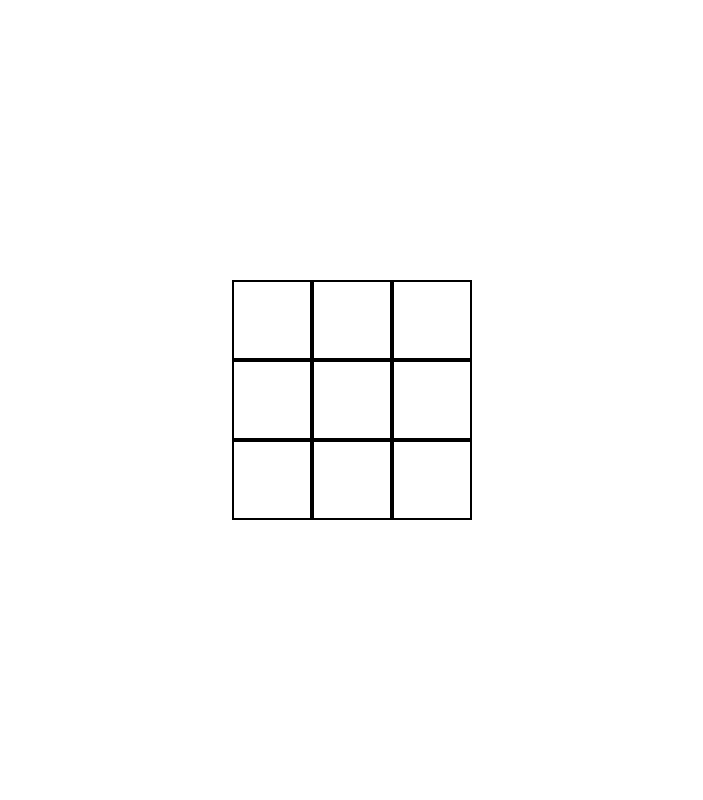
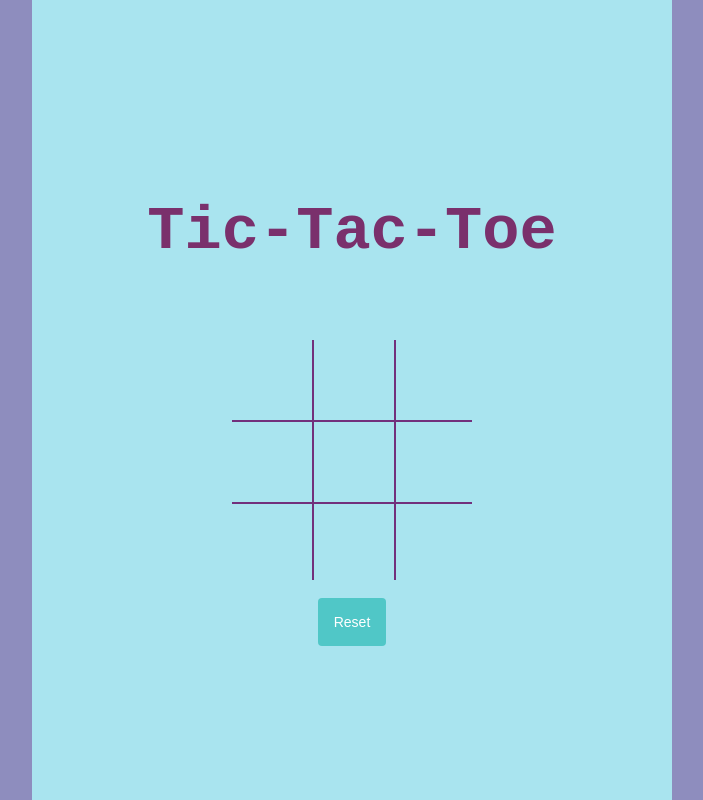
Before and after one commit to andrezasantana/tic-tac-toe, a plain HTML site: page index.html in a window 1280 px wide. Shown: the whole page, without its empty margins (288-991 px from the left). Drawn offline with Linux system fonts and the light colour scheme.

Commit message:
Style improvements and reset button

```diff
--- a/index.html
+++ b/index.html
@@ -8,6 +8,8 @@
 </head>
 
 <body>
+    <div class="container">
+        <h1>Tic-Tac-Toe</h1>
         <div id="game">
             <div class="space" onclick="addition(this)"></div>
             <div class="space" onclick="addition(this)"></div>
@@ -19,7 +21,8 @@
             <div class="space" onclick="addition(this)"></div>
             <div class="space" onclick="addition(this)"></div>
         </div>
-    <div class="x"></div>
+        <button type="reset" onclick="reset()">Reset</button>
+    </div>
 </body>
 
 <script type="text/javascript" src="script.js"></script>
--- a/script.js
+++ b/script.js
@@ -1,10 +1,17 @@
-var mark = 'x';
+var mark = '<span class="x">x</span>';
 
 function addition(el) {
     if (el.innerHTML != '') return;
 
     el.innerHTML = mark;
 
-    if (mark == 'x') mark = 'o';
-    else mark = 'x';
+    if (mark == '<span class="x">x</span>') mark = '<span class="o">o</span>';
+    else mark = '<span class="x">x</span>';
 }
+function reset() {
+    var spaces = document.getElementsByClassName('space');
+    for (let i = 0; i < spaces.length; i++) {
+        const space = spaces[i];
+        space.innerHTML = '';
+    }
+}
--- a/style.css
+++ b/style.css
@@ -1,23 +1,65 @@
 body {
+    background-color: #8E8DBE;
+    margin: 0;
     display: flex;
     justify-content: center;
     align-items: center;
+}
+
+h1 {
+    color: #7A306C;
+    font-size: 62px;
+    padding-bottom: 32px;
+    font-family: monospace;
+}
+
+.container {
+    background-color: #A9E4EF;
     height: 100vh;
+    width: 50vw;
     margin: 0;
+    display: flex;
+    flex-direction: column;
+    justify-content: center;
+    align-items: center;
+    cursor: pointer;
 }
 
 #game {
-    display: grid;
+    background-color: #72307C;
+    color: white;
     grid-template-columns: 80px 80px 80px;
     grid-template-rows: 80px 80px 80px;
     width: 240px;
     height: 240px;
+    grid-gap: 2px;
+    display: grid;
 }
 
 .space {
+    background-color: #A9E4EF;
     font-size: 4em;
     font-family: monospace;
     text-align: center;
-    border: solid 2px;
     box-sizing: border-box;
 }
+
+button {
+    background-color: #50C7C7;
+    color: white;
+    padding: 16px 16px;
+    font-size: 14px;
+    border-radius: 4px;
+    margin-top: 18px;
+    border-style: none;
+    cursor: pointer;
+    text-align: center;
+}
+
+button:hover {
+    background-color: #376A8A;
+}
+
+.x {
+    color: #7A306C;
+}
```
Also changed, not shown: 1 other file. Lines whose indentation alone changed are shown as unchanged.
